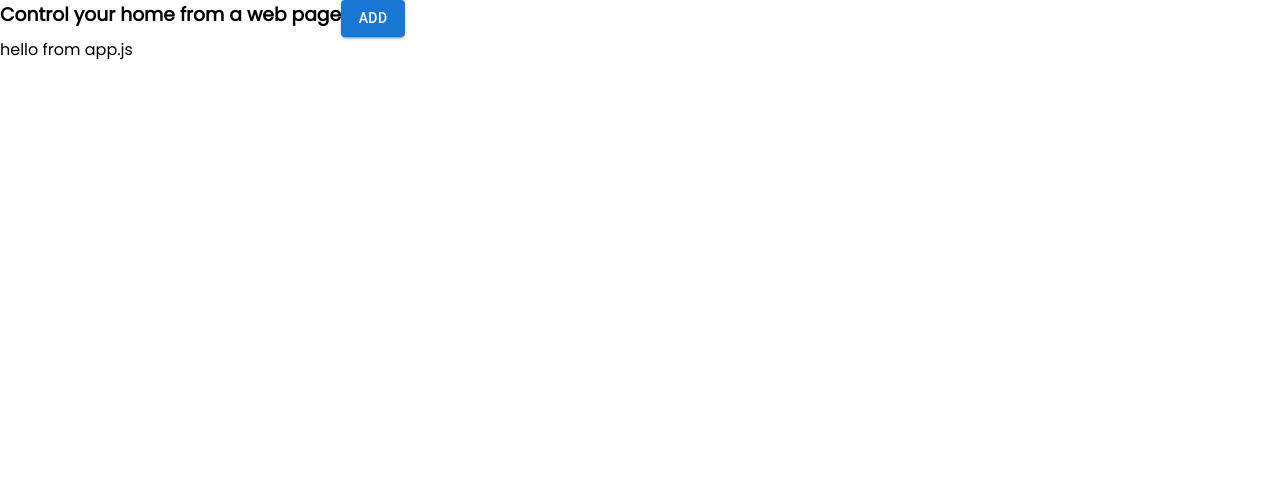
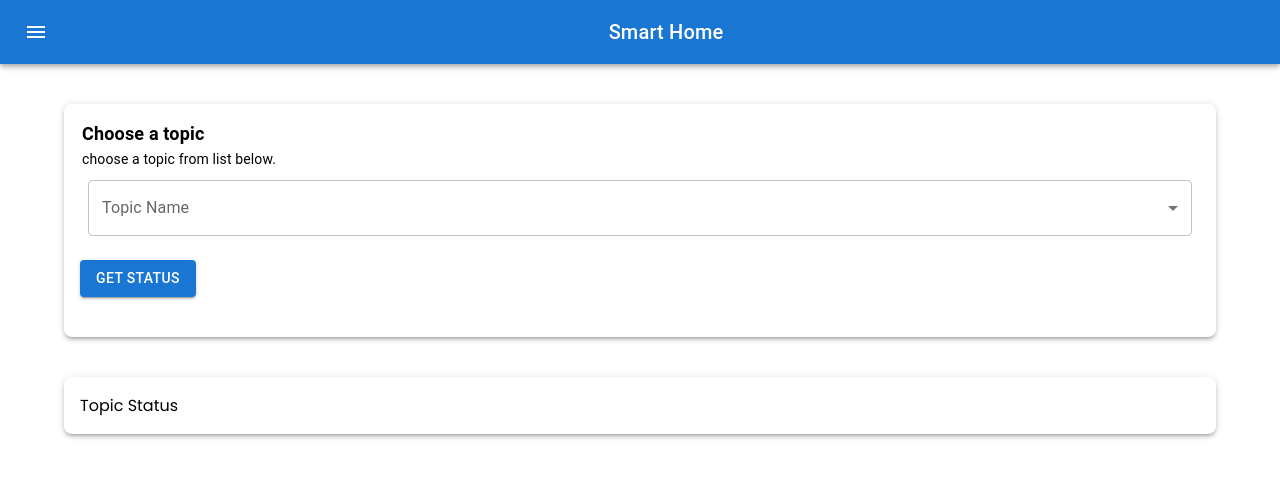
Before and after one commit to SmartHome101/smart-home-web-page, a React (Create React App) app: page / in a window 1280 px wide. Shown: the top 478 px of the page. Built offline with nearby package versions, Linux system fonts and the light colour scheme.

Commit message:
fetch get api

```diff
--- a/package.json
+++ b/package.json
@@ -5,10 +5,12 @@
   "dependencies": {
     "@emotion/react": "^11.9.0",
     "@emotion/styled": "^11.8.1",
+    "@mui/icons-material": "^5.6.2",
     "@mui/material": "^5.6.4",
     "@testing-library/jest-dom": "^5.16.4",
     "@testing-library/react": "^13.2.0",
     "@testing-library/user-event": "^13.5.0",
+    "axios": "^0.27.2",
     "react": "^18.1.0",
     "react-dom": "^18.1.0",
     "react-scripts": "5.0.1",
--- a/src/App.js
+++ b/src/App.js
@@ -1,11 +1,134 @@
-import { Fragment } from "react";
-import Header from "./components/Header/Header";
+import { Fragment, useEffect, useState } from "react";
+import { Container, Typography, Box, Button, InputLabel, FormControl, Select, MenuItem } from "@mui/material";
+import { useTheme } from '@mui/material/styles';
+import Bar from "./components/Bar/Bar";
+import TopicStatus from "./components/TopicStatus/TopicStatus";
+import axios from "axios";
 
-function App() {
+const topics = [
+  'lightbulbTopic',
+  'lightbulbReadings',
+  'fanSensor',
+  'motorSensor',
+  'motorSensorPublish',
+  'TemperatureSensor',
+  'lightIntensity',
+  'proximitySensor ',
+];
+
+const getStyles = (name, topicName, theme) => {
+  return {
+    fontWeight:
+      topicName.indexOf(name) === -1
+        ? theme.typography.fontWeightRegular
+        : theme.typography.fontWeightMedium,
+  };
+}
+
+const App = () => {
+  const [topicName, setTopicName] = useState('');
+  const theme = useTheme();
+
+
+  const handleChange = (event) => {
+    setTopicName(event.target.value);
+  };
+
+  const GetData = () => {
+    const res = axios.get(`https://u81oc46ubj.execute-api.us-east-2.amazonaws.com/default/accessIoTtopicUsingAPI?topic=${topicName}`,
+      {
+        headers: {
+          'Content-type': 'application/json',
+          'X-API-KEY': 'ub0ngFgXo13NasQw9iNca1fCysQUTuDa6zOL6GrN',
+        }
+      })
+    return res;
+  }
+
+
+  const handleSubmit = async (e) => {
+    e.preventDefault();
+    if (topicName.length !== 0) {
+      try {
+        const { data } = await GetData()
+        console.log(data)
+      }
+      catch (error) {
+        console.log(error);
+      }
+    }
+  }
+
+
   return (
     <Fragment>
-      <Header title='Control your home from a web page'/>
-      <div> hello from app.js</div>
+      <Bar />
+      <Container sx={{ display: "flex", flexDirection: "column" }}>
+        <Box
+          component="form"
+          onSubmit={handleSubmit}
+          sx={{
+            display: "flex",
+            flexDirection: "column",
+            justifyContent: "space-around",
+            width: "auto",
+            boxShadow: 3,
+            borderRadius: 2,
+            p: "16px",
+            mb: 5,
+            mt: 5,
+          }}
+        >
+          <Box sx={{ width: "100%", mb: "2px" }}>
+            <Typography
+              sx={{ fontSize: "18px", fontWeight: "600", padding: "0 2px" }}
+            >
+              Choose a topic
+            </Typography>
+            <Typography
+              sx={{ fontSize: "14px", padding: "0 2px", mt: "2px" }}
+            >
+              choose a topic from list below.
+            </Typography>
+          </Box>
+          <FormControl sx={{ m: 1, minWidth: 120 }}>
+            <InputLabel>Topic Name</InputLabel>
+            <Select
+              value={topicName}
+              label="Topic Name"
+              onChange={handleChange}
+            >
+              <MenuItem value="">
+                <em>None</em>
+              </MenuItem>
+              {topics.map((topic) => (
+                <MenuItem
+                  key={topic}
+                  value={topic}
+                  style={getStyles(topic, topicName, theme)}
+                >
+                  {topic}
+                </MenuItem>
+              ))}
+            </Select>
+          </FormControl>
+          <Box sx={{ mt: 2, mb: 3 }}>
+            <Button
+              type="submit"
+              variant="contained"
+              sx={{
+                maxHeight: 45,
+                alignSelf: "flex-start",
+                fontSize: "14px",
+              }}
+            >
+              get Status
+            </Button>
+          </Box>
+        </Box>
+        <TopicStatus />
+
+      </Container>
     </Fragment>
   );
 }
--- /dev/null
+++ b/src/components/Bar/Bar.js
@@ -0,0 +1,31 @@
+import * as React from 'react';
+import AppBar from '@mui/material/AppBar';
+import Box from '@mui/material/Box';
+import Toolbar from '@mui/material/Toolbar';
+import Typography from '@mui/material/Typography';
+import IconButton from '@mui/material/IconButton';
+import MenuIcon from '@mui/icons-material/Menu';
+
+const Bar = () => {
+    return (
+        <Box sx={{ flexGrow: 1 }}>
+            <AppBar position="static">
+                <Toolbar>
+                    <IconButton
+                        size="large"
+                        edge="start"
+                        color="inherit"
+                        aria-label="menu"
+                        sx={{ mr: 2 }}
+                    >
+                        <MenuIcon />
+                    </IconButton>
+                    <Typography align='center' variant="h6" component="div" sx={{ flexGrow: 1 }}>
+                        Smart Home
+                    </Typography>
+                </Toolbar>
+            </AppBar>
+        </Box>
+    );
+}
+export default Bar
--- /dev/null
+++ b/src/components/TopicStatus/TopicStatus.js
@@ -0,0 +1,21 @@
+import { Box } from "@mui/material";
+
+const TopicStatus = () => {
+    return (
+        <Box
+            sx={{
+                display: "flex",
+                flexDirection: "column",
+                justifyContent: "space-around",
+                width: "auto",
+                boxShadow: 3,
+                borderRadius: 2,
+                p: "16px",
+            }}
+        >
+            <div>Topic Status</div>
+        </Box>
+    )
+}
+
+export default TopicStatus
```
Also changed, not shown: 1 other file (tests, documents, lock files or other folders).
